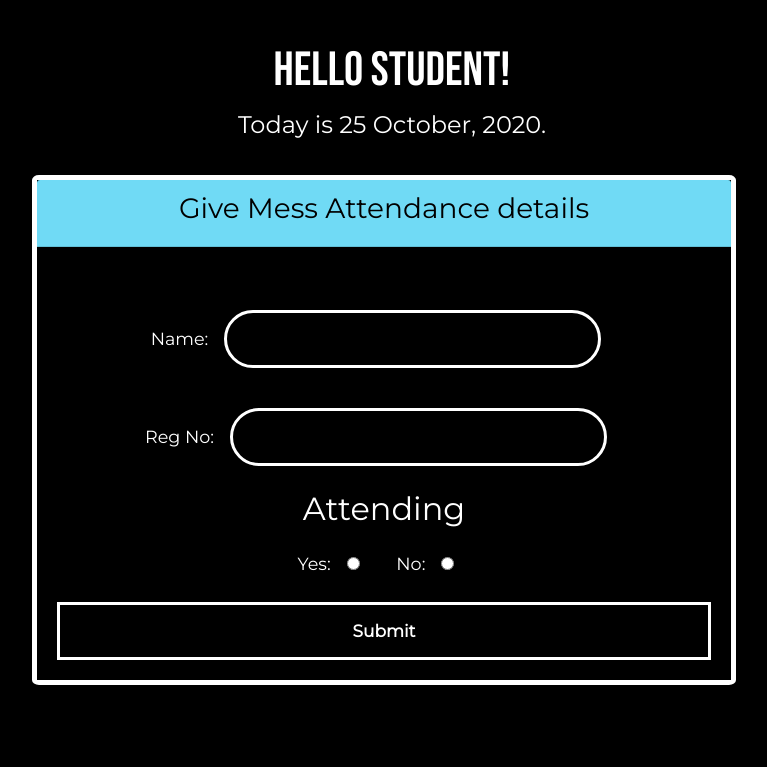
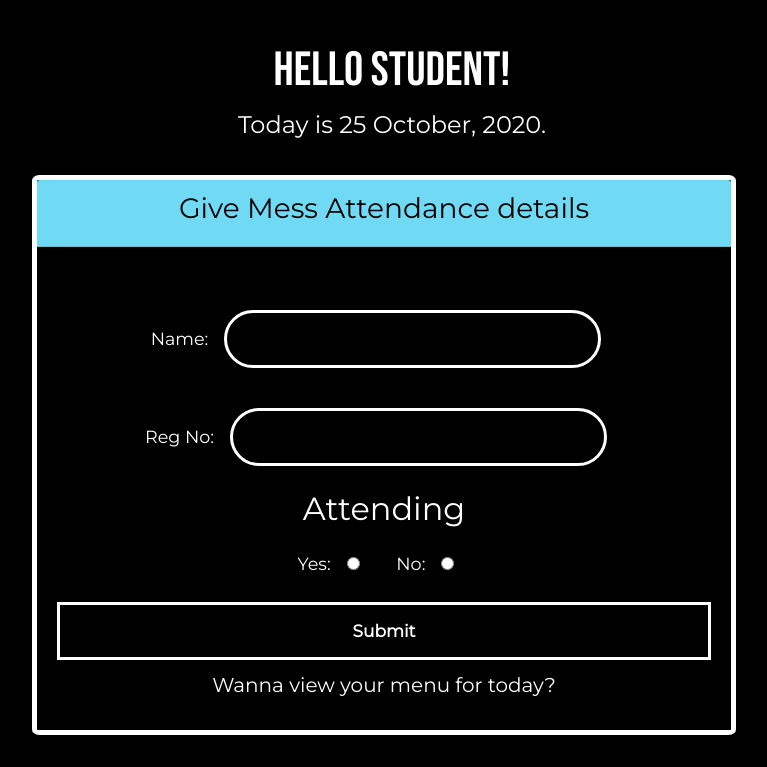
Before and after one commit to mounvip1525/Messlytix-DBMS, a Flask app: page /student in a window 1280 px wide. Shown: the part 100-867 px from the top of the page, without its empty margins (256-1023 px from the left). Before the commit the page ends 785 px from the top, so only its background shows below. Run offline with Flask 3, Linux system fonts and the light colour scheme; parts of the project's set-up code (start-up, migrations or seed data) failed here and were passed over; some libraries are stand-ins or nearby versions.

Commit message:
idk what to name this commit;)

```diff
--- a/static/assets/css/style.css
+++ b/static/assets/css/style.css
@@ -248,3 +248,7 @@ td{
 .table-striped>tbody>tr:nth-child(odd)>th {
  background-color: #3497c9;
 }
+.view-menu{
+  margin-top:10px;
+  font-size:20px;
+}
--- a/templates/student.html
+++ b/templates/student.html
@@ -82,8 +82,8 @@ function clock()
                 <div class="abc"><h2>Attending</h2></div>
                 <div class="abcd" ><label>Yes:</label><input class="input" type="radio" name="attendance" value="yes" ></div>
                 <div class="abcd" ><label>No:</label><input class="input" type="radio" name="attendance" value="no" ></div>
-
             <button class="btn1 btn-block" type="submit">Submit</button>
+            <div class="abc"><h4 class="view-menu"><a href="{{url_for('mess')}}">Wanna view your menu for today?</h4></a></div>
           </form>
           </div>
         </div>
```
